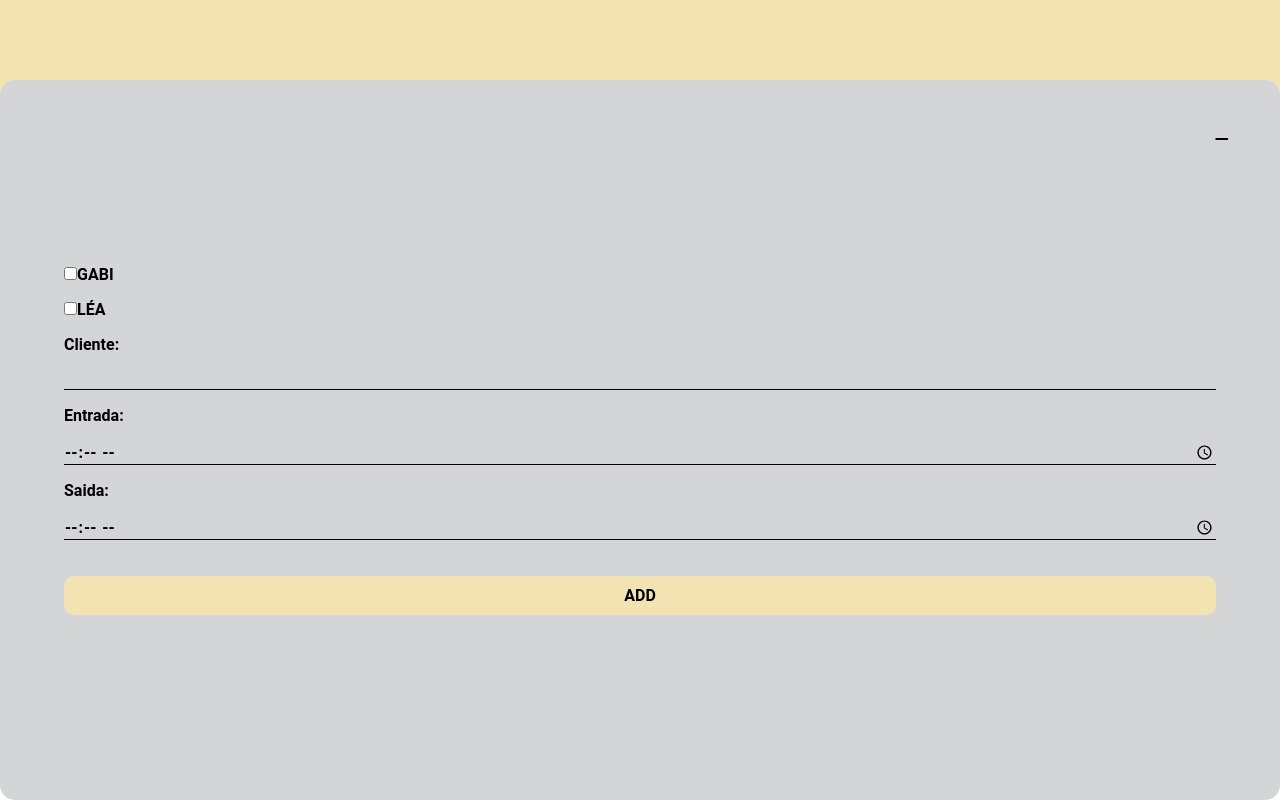
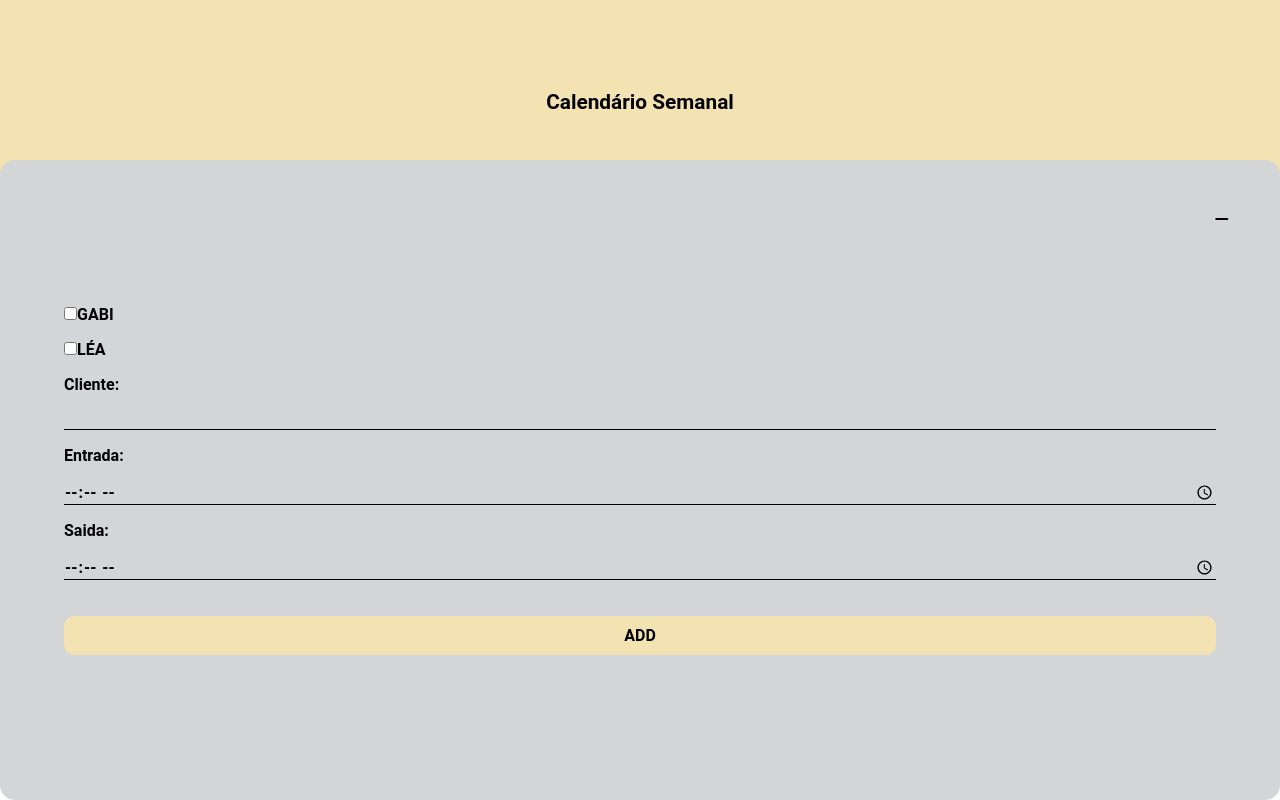
Before and after one commit to GregoreGomes/schedule, a website: page views/index.html in a window 1280 px wide. Both pictures are taken after a click on the icon 1229 px from the left and 743 px from the top of the page. Drawn offline with Linux system fonts and the light colour scheme; files that its build step writes are made by us from their sources; files whose address does not match are found by name.

Commit message:
parte visual

```diff
--- a/public/css/style.css
+++ b/public/css/style.css
@@ -64,11 +64,11 @@ h2{
 
 .floating.active{
   position: fixed;
-  height: 90%;
+  height: 80vh;
   width: 100vw;
   bottom: 0;
   right: 0;
-  margin: 0;
+  margin: 0px;
   border-radius: 15px;
   background-color: #D3D5D7;
 }
```
